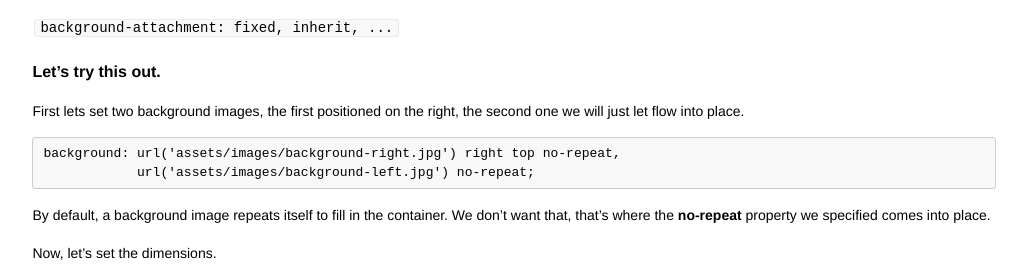
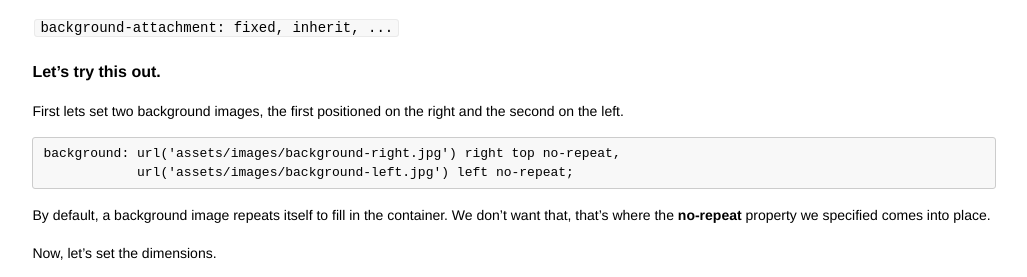
Before and after one commit to codebar/tutorials, a Jekyll site: the page built from html/lesson5/tutorial.md, in a window 1280 px wide. Shown: the part 4057-4334 px from the top of the page, without its empty margins (126-1153 px from the left). Built offline with Jekyll 4.4.1, drawn with Linux system fonts in a browser that asks for light colours; Markdown is read by kramdown in place of the engine named in the settings.

Commit message:
fix, this is not working in the latest version of chrome

````diff
--- a/html/lesson5/style.css
+++ b/html/lesson5/style.css
@@ -4,7 +4,7 @@ body {
   margin: 0;
   padding: 0;
   background: url('assets/images/background-right.jpg') right top no-repeat,
-  url('assets/images/background-left.jpg') no-repeat;
+  url('assets/images/background-left.jpg') left no-repeat;
   background-size: 420px auto, auto 900px;
   background-attachment: fixed, fixed;
 }
--- a/html/lesson5/tutorial.md
+++ b/html/lesson5/tutorial.md
@@ -228,11 +228,11 @@ You can also set different properties for your backgrounds, by defining them in
 
 #### Let's try this out.
 
-First lets set two background images, the first positioned on the right, the second one we will just let flow into place.
+First lets set two background images, the first positioned on the right and the second on the left.
 
 ```
 background: url('assets/images/background-right.jpg') right top no-repeat,
-            url('assets/images/background-left.jpg') no-repeat;
+            url('assets/images/background-left.jpg') left no-repeat;
 ```
 
 By default, a background image repeats itself to fill in the container. We don't want that, that's where the **no-repeat** property we specified comes into place.
````
